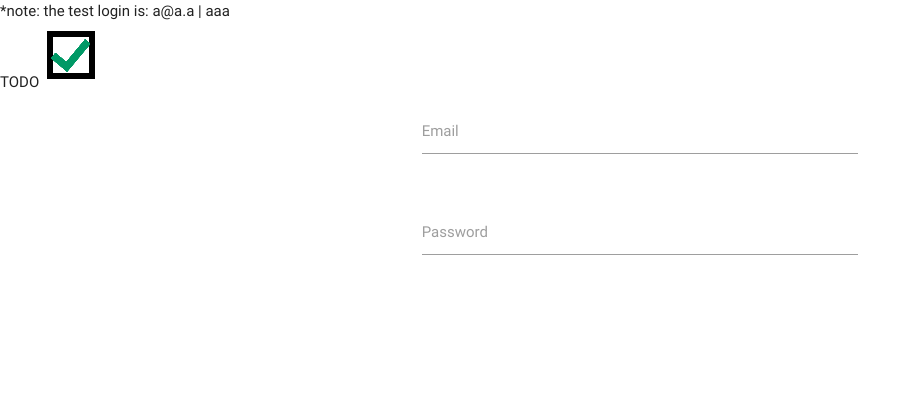
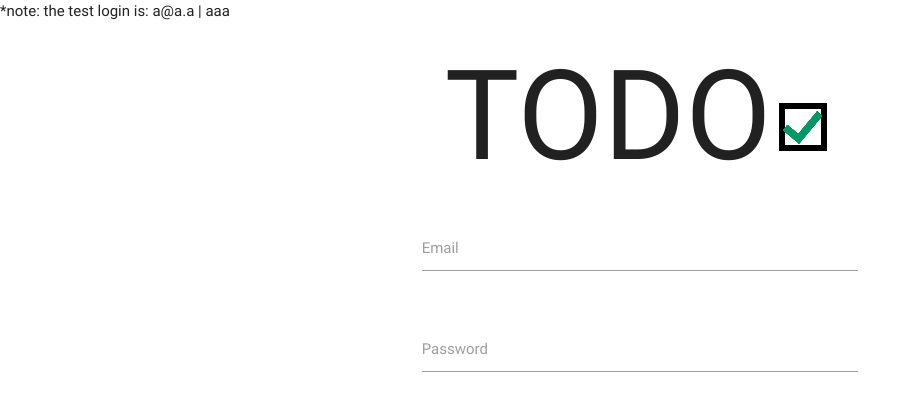
Before and after one commit to PashanIrani/Todo, a PHP site: page / in a window 1280 px wide. Shown: the top 411 px of the page, without its empty margins (0-920 px from the left). Run offline with PHP 8.4, Linux system fonts and the light colour scheme; some libraries are stand-ins or nearby versions.

Commit message:
just a lil styles

```diff
--- a/styles/style.css
+++ b/styles/style.css
@@ -1,3 +1,5 @@
 .title {
-  width: 50%;
+  width: 100%;
+  font-size: 125px;
+  text-align: center;
 }
```
